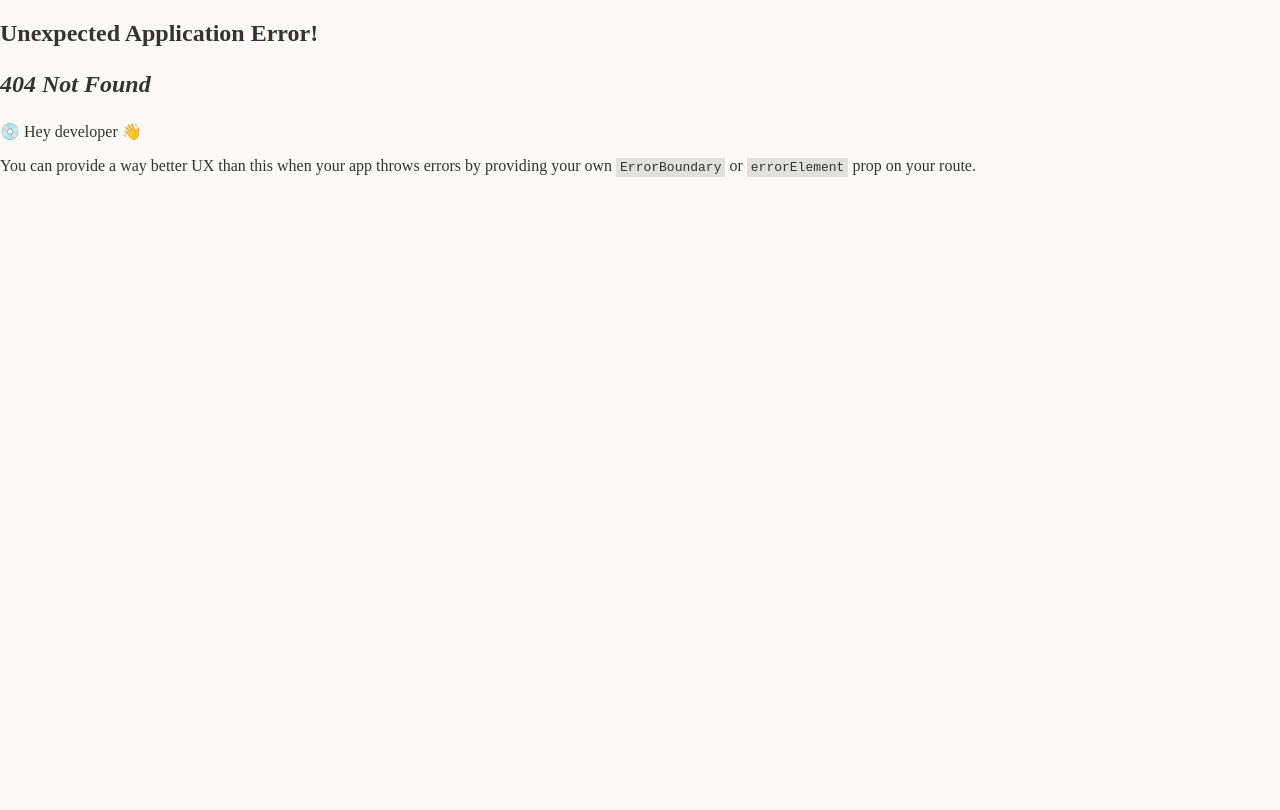
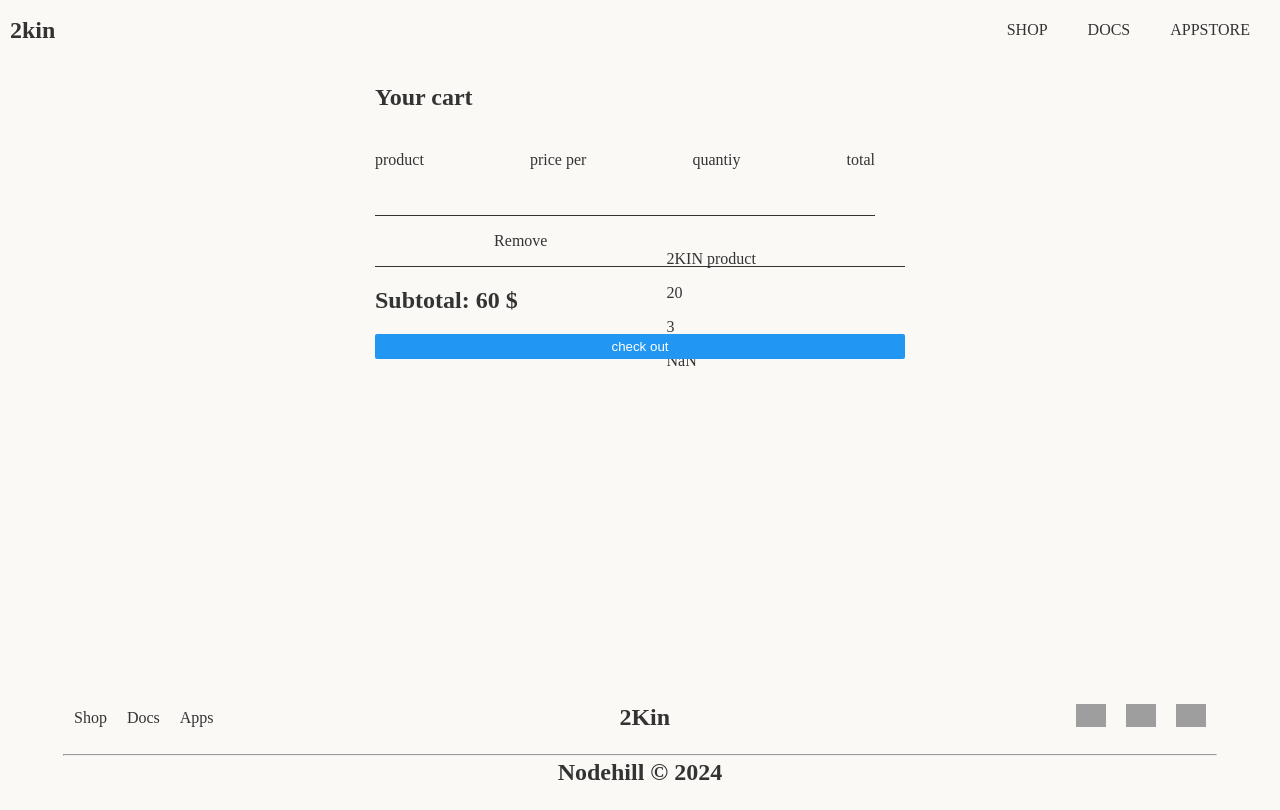
Before and after one commit to SirSicard/2KIN-Onboarding, a React (Vite) app in the folder client/: page /cart in a window 1280 px wide. Before the commit this address had no page. Built offline with nearby package versions, Linux system fonts and the light colour scheme; grey boxes are pictures that could not be loaded.

Commit message:
Added cartPage and css for cart page
Also have created temporary mock data for cart.

```diff
--- /dev/null
+++ b/client/src/components/CartItem.jsx
@@ -0,0 +1,16 @@
+export default function CartItem({ details }) {
+  return (
+    <div className="cart-products">
+      <div className="remove-button">
+        <p>Remove</p>
+      </div>
+      <div className="cart-items">
+      <img></img>
+      <p>{details.name}</p>
+      <p>{details.price}</p>
+      <p>{details.quantity}</p>
+      <p>{details.price * details.total}</p>
+      </div>
+    </div>
+  );
+}
--- a/client/src/main.jsx
+++ b/client/src/main.jsx
@@ -11,6 +11,7 @@ import {
 import LandingPage from './pages/LandingPage.jsx'
 import ShopPage from './pages/ShopPage.jsx';
 import DocumentationPage from './pages/DocumentationPage.jsx';
+import CartPage from './pages/CartPage.jsx';
 
 const router = createBrowserRouter(
   createRoutesFromElements(
@@ -18,6 +19,8 @@ const router = createBrowserRouter(
       <Route index element={<LandingPage/>}/>
       <Route path="shop" element={<ShopPage/>}/>
       <Route path="docs" element={<DocumentationPage />} />
+
+      <Route path='cart' element={<CartPage/> }/>
     </Route>
   )
 )
--- /dev/null
+++ b/client/src/pages/CartPage.jsx
@@ -0,0 +1,42 @@
+import { useState } from "react";
+import CartItem from "../components/CartItem";
+import "../styles/cart.css"
+export default function CartPage() {
+  const mockCart = [
+    {
+        id: 1,
+      name: "2KIN product",
+      price: 20,
+      quantity: 3,
+    },
+  ];
+  const [cart, setCart] = useState(mockCart);
+  console.log(cart.map((item) => item.price * item.quantity));
+
+  // code tip from last comment of https://stackoverflow.com/questions/50729169/reduce-in-function-to-calculate-total-of-products
+
+  const subtotal = cart.reduce((sum, item) => {
+    return sum + item.price * item.quantity;
+  }, 0);
+
+  console.log(subtotal);
+  return (
+    <div className="cart-content">
+      <h3>Your cart</h3>
+      <div className="cart-context">
+        <p>product</p>
+        <p>price per</p>
+        <p>quantiy</p>
+        <p>total</p>
+      </div>
+      {cart.map((item) => {
+        return (
+        <CartItem key={item.id} details={item} />
+      )
+      })}
+
+      <h2>Subtotal: {subtotal} $ </h2>
+      <button>check out</button>
+    </div>
+  );
+}
--- /dev/null
+++ b/client/src/styles/cart.css
@@ -0,0 +1,27 @@
+.cart-content {
+    display: flex;
+    justify-content: center;
+    align-content: center;
+    width: 100%;
+    flex-flow: column wrap;
+}
+
+
+.cart-context {
+    width: 500px;
+    display: flex;
+    justify-content: space-between;
+    height: 80px;
+    border-bottom: 1px solid;
+}
+.remove-button  > p{
+    align-self: flex-start;
+}
+.cart-products {
+    width: 500px;
+    height: 50px;
+    display: flex;
+    padding-right: 30px;
+    border-bottom: 1px solid;
+    justify-content: space-evenly;
+}
```
